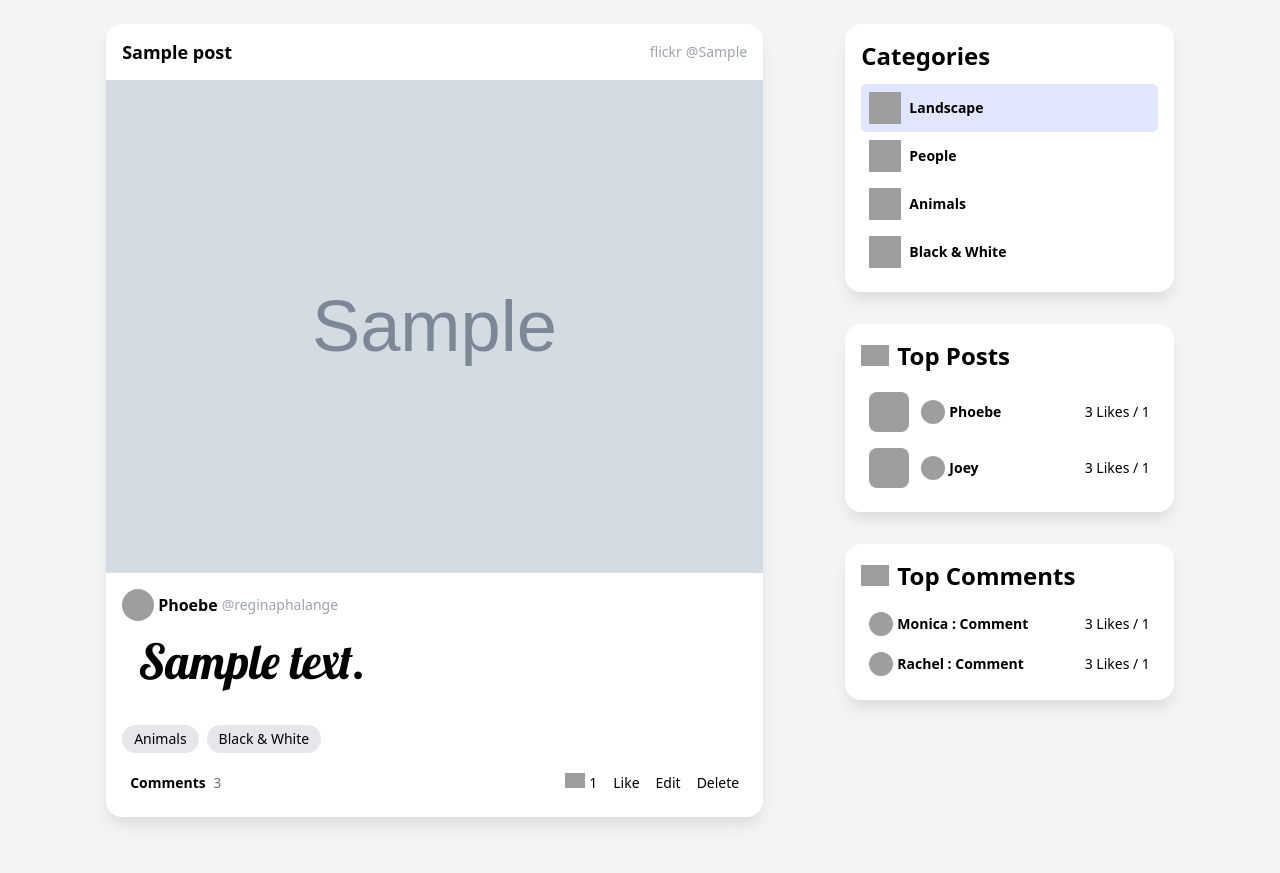
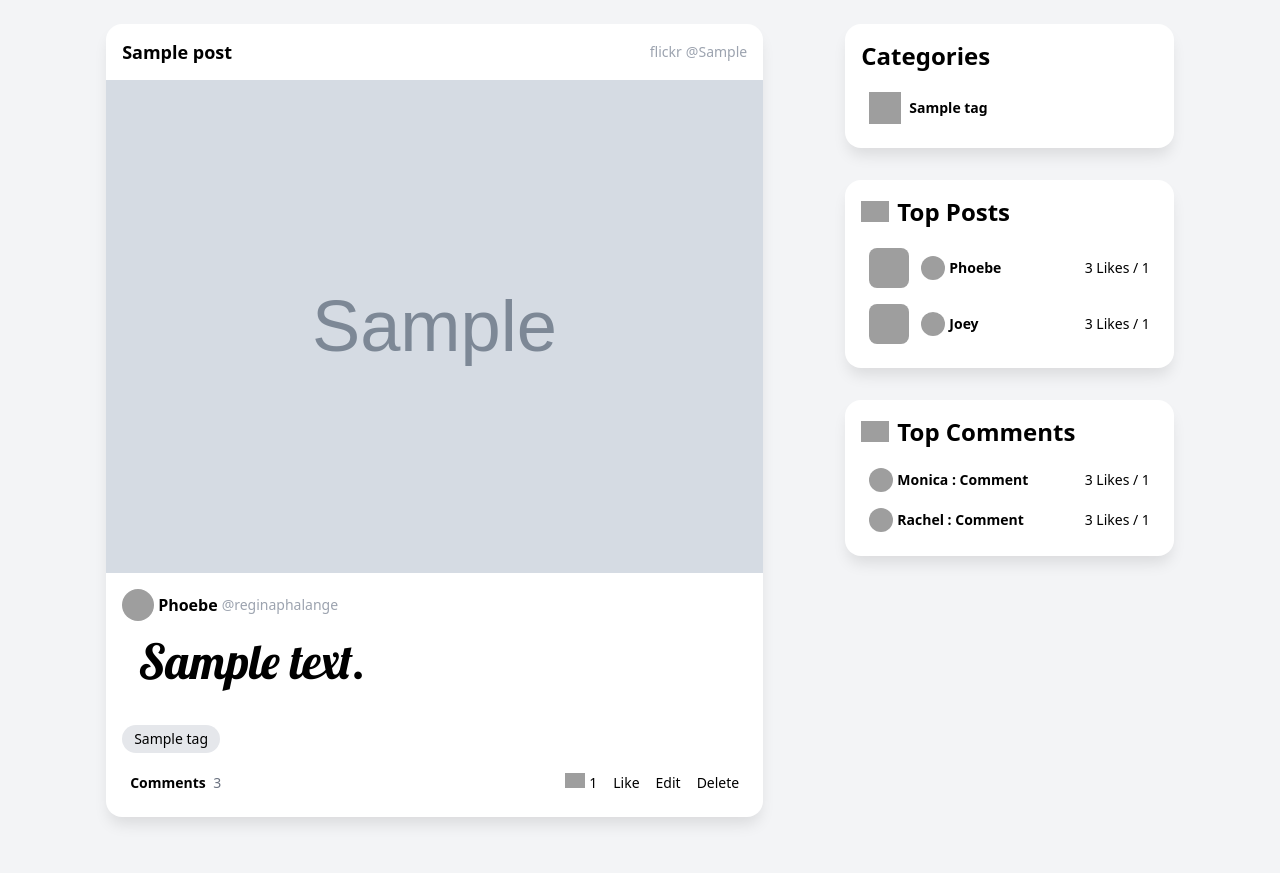
Before and after one commit to Shreehar-KE/DjPix, a Django app: page / in a window 1280 px wide. Shown: the part 449-1322 px from the top of the page. Run offline with Django 5.2, Linux system fonts and the light colour scheme; tables that the repository leaves empty hold one stand-in row (values such as "Sample post"); grey boxes marked "Sample" are stand-in pictures; some libraries are stand-ins or nearby versions; grey boxes are pictures that could not be loaded.

Commit message:
add category feature

```diff
--- a/a_core/urls.py
+++ b/a_core/urls.py
@@ -21,6 +21,7 @@ from a_posts.views import *
 urlpatterns = [
     path('admin/', admin.site.urls),
     path('', home_view, name='home'),
+    path('category/<tag>/', home_view, name='category'),
     path('post/create/', post_create_view, name='post-create'),
     path('post/delete/<pk>/', post_delete_view, name='post-delete'),
     path('post/edit/<pk>/', post_edit_view, name='post-edit'),
--- a/a_posts/admin.py
+++ b/a_posts/admin.py
@@ -2,3 +2,4 @@ from django.contrib import admin
 from .models import *
 
 admin.site.register(Post)
+admin.site.register(Tag)
--- a/a_posts/models.py
+++ b/a_posts/models.py
@@ -8,6 +8,7 @@ class Post(models.Model):
     url = models.URLField(max_length=500, null=True)
     image = models.URLField(max_length=500)
     body = models.TextField()
+    tags = models.ManyToManyField('Tag')
     created = models.DateTimeField(auto_now_add=True)
     id = models.CharField(max_length=100, default=uuid.uuid4,
                           unique=True, primary_key=True, editable=False)
@@ -17,3 +18,15 @@ class Post(models.Model):
 
     class Meta:
         ordering = ['-created']
+
+
+class Tag(models.Model):
+    name = models.CharField(max_length=50)
+    slug = models.SlugField(max_length=50, unique=True)
+    order = models.IntegerField(null=True)
+
+    def __str__(self):
+        return str(self.name)
+
+    class Meta:
+        ordering = ['order']
--- a/a_posts/views.py
+++ b/a_posts/views.py
@@ -6,9 +6,21 @@ import requests
 from .forms import *
 
 
-def home_view(request):
-    posts = Post.objects.all()
-    return render(request, 'a_posts/home.html', {'posts': posts})
+def home_view(request, tag=None):
+    if tag:
+        posts = Post.objects.filter(tags__slug=tag)
+        tag = get_object_or_404(Tag, slug=tag)
+    else:
+        posts = Post.objects.all()
+
+    categories = Tag.objects.all()
+    context = {
+        'posts': posts,
+        'tag': tag,
+        'categories': categories,
+    }
+
+    return render(request, 'a_posts/home.html', context)
 
 
 def post_create_view(request):
@@ -34,9 +46,10 @@ def post_create_view(request):
 
             find_artist = sourceode.select('a.owner-name')
             artist = find_artist[0].text.strip()
-            post.artitst = artist
+            post.artist = artist
 
             post.save()
+            form.save_m2m()
             return redirect('home')
 
     return render(request, 'a_posts/post_create.html', {'form': form})
--- a/templates/a_posts/post.html
+++ b/templates/a_posts/post.html
@@ -15,8 +15,9 @@
     </a>
     <p class="text-5xl mb-10 px-4 font1">{{ post.body }}</p>
     <div class="flex items-center gap-2 text-sm mb-5 flex-wrap">
-      <a href="" class="bg-gray-200 rounded-full px-3 py-1 hover:bg-gray-800 hover:text-white">Animals</a>
-      <a href="" class="bg-gray-200 rounded-full px-3 py-1 hover:bg-gray-800 hover:text-white">Black & White</a>
+      {% for tag in post.tags.all %}
+      <a href="{% url 'category' tag.slug %}" class="bg-gray-200 rounded-full px-3 py-1 hover:bg-gray-800 hover:text-white">{{ tag }}</a>
+      {% endfor %}
     </div>
     <div class="flex items-center justify-between text-sm px-2">
       <a class="font-bold hover:underline" href="{% url 'post' post.id%}">
--- a/templates/includes/sidebar.html
+++ b/templates/includes/sidebar.html
@@ -3,30 +3,14 @@
   <section class="card p-4">
     <h2>Categories</h2>
     <ul class="hoverlist">
-      <li class="highlight">
-        <a href="">
+      {% for category in categories %}
+      <li class="{% if category.slug == tag.slug %}highlight{% endif %}">
+        <a href="{% url 'category' category.slug %}">
           <img class="w-8 h-8 object-cover mr-2" src="https://img.icons8.com/small/96/null/landscape.png">
-          <span class="font-bold text-sm">Landscape</span>
+          <span class="font-bold text-sm">{{ category.name }}</span>
         </a>
       </li>
-      <li>
-        <a href="">
-          <img class="w-8 h-8 object-cover mr-2" src="https://img.icons8.com/small/96/null/portrait.png">
-          <span class="font-bold text-sm">People</span>
-        </a>
-      </li>
-      <li>
-        <a href="">
-          <img class="w-8 h-8 object-cover mr-2" src="https://img.icons8.com/small/96/null/dog.png">
-          <span class="font-bold text-sm">Animals</span>
-        </a>
-      </li>
-      <li>
-        <a href="">
-          <img class="w-8 h-8 object-cover mr-2" src="https://img.icons8.com/small/96/null/180-degrees.png">
-          <span class="font-bold text-sm">Black & White</span>
-        </a>
-      </li>
+      {% endfor %}
     </ul>
   </section>
   <section class="card p-4">
```
Also changed, not shown: a_posts/forms.py (+6 -2 lines), a_posts/migrations/0003_tag_post_tags.py (added).
